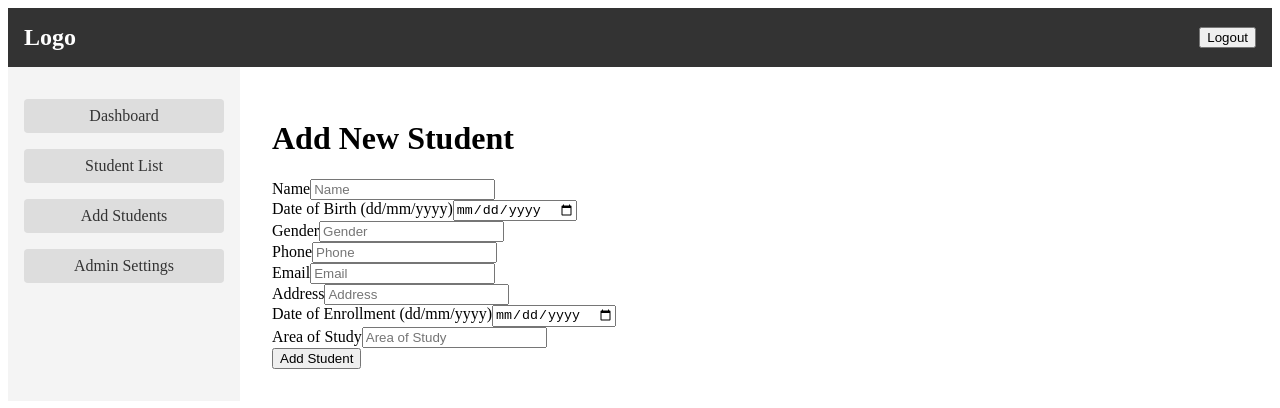
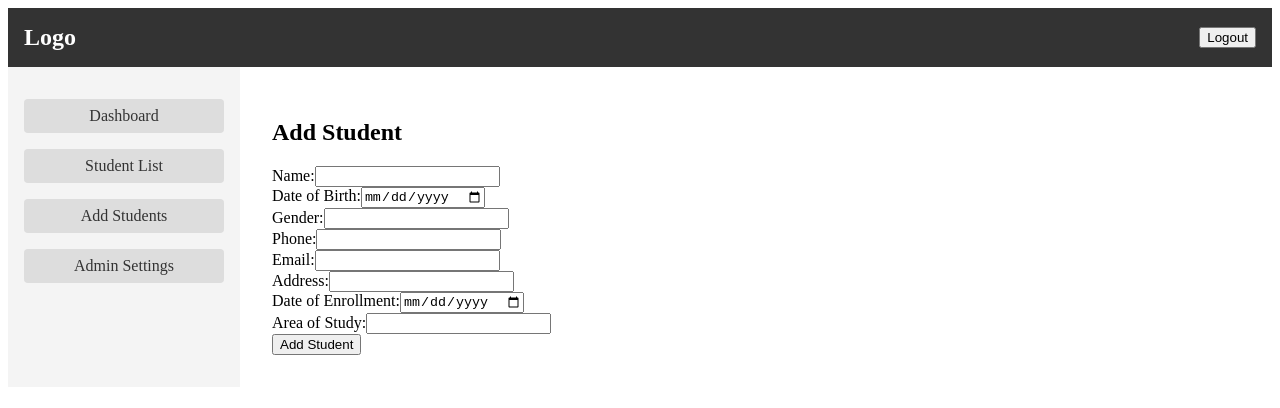
Before and after one commit to emanoj1/studentdb-client, a React (Create React App) app: page /add-student in a window 1280 px wide. Shown: the top 408 px of the page. Built offline with nearby package versions, Linux system fonts and the light colour scheme; sample sign-in values are in the browser's storage.

Commit message:
Update student fetching function
Include the auth-token in the header and remove the response variable

```diff
--- a/src/components/AddStudent.js
+++ b/src/components/AddStudent.js
@@ -1,6 +1,5 @@
 import React, { useState } from 'react';
 import axios from 'axios';
-import './Dashboard.css';
 
 function AddStudent() {
   const [formData, setFormData] = useState({
@@ -11,8 +10,9 @@ function AddStudent() {
     email: '',
     address: '',
     dateOfEnrollment: '',
-    areaOfStudy: ''
+    areaOfStudy: '',
   });
+  const [message, setMessage] = useState('');
 
   const handleChange = (e) => {
     setFormData({ ...formData, [e.target.name]: e.target.value });
@@ -21,58 +21,74 @@ function AddStudent() {
   const handleSubmit = async (e) => {
     e.preventDefault();
     try {
+      const token = localStorage.getItem('auth-token');
       const config = {
         headers: {
-          'Content-Type': 'application/json'
-        }
+          'Content-Type': 'application/json',
+          'auth-token': token,
+        },
       };
-      const body = JSON.stringify(formData);
-      await axios.post(`${process.env.REACT_APP_API_BASE_URL}/students`, body, config);
-      alert('Student added successfully!');
+      await axios.post(
+        `${process.env.REACT_APP_API_BASE_URL}/students/add-student`,
+        formData,
+        config
+      );
+      setMessage('Student added successfully!');
+      setFormData({
+        name: '',
+        dateOfBirth: '',
+        gender: '',
+        phone: '',
+        email: '',
+        address: '',
+        dateOfEnrollment: '',
+        areaOfStudy: '',
+      });
     } catch (err) {
       console.error('Failed to add student', err);
-      alert('Failed to add student');
+      setMessage('Failed to add student');
     }
   };
 
   return (
     <div>
-      <h1>Add New Student</h1>
+      <h2>Add Student</h2>
       <form onSubmit={handleSubmit}>
         <div>
-          <label>Name</label>
-          <input type="text" name="name" value={formData.name} onChange={handleChange} placeholder="Name" required />
+          <label>Name:</label>
+          <input type="text" name="name" value={formData.name} onChange={handleChange} required />
         </div>
         <div>
-          <label>Date of Birth (dd/mm/yyyy)</label>
+          <label>Date of Birth:</label>
           <input type="date" name="dateOfBirth" value={formData.dateOfBirth} onChange={handleChange} required />
         </div>
         <div>
-          <label>Gender</label>
-          <input type="text" name="gender" value={formData.gender} onChange={handleChange} placeholder="Gender" required />
+          <label>Gender:</label>
+          <input type="text" name="gender" value={formData.gender} onChange={handleChange} required />
         </div>
         <div>
-          <label>Phone</label>
-          <input type="text" name="phone" value={formData.phone} onChange={handleChange} placeholder="Phone" />
+          <label>Phone:</label>
+          <input type="text" name="phone" value={formData.phone} onChange={handleChange} />
         </div>
         <div>
-          <label>Email</label>
-          <input type="email" name="email" value={formData.email} onChange={handleChange} placeholder="Email" required />
+          <label>Email:</label>
+          <input type="email" name="email" value={formData.email} onChange={handleChange} required />
         </div>
         <div>
-          <label>Address</label>
-          <input type="text" name="address" value={formData.address} onChange={handleChange} placeholder="Address" required />
+          <label>Address:</label>
+          <input type="text" name="address" value={formData.address} onChange={handleChange} required />
         </div>
         <div>
-          <label>Date of Enrollment (dd/mm/yyyy)</label>
+          <label>Date of Enrollment:</label>
           <input type="date" name="dateOfEnrollment" value={formData.dateOfEnrollment} onChange={handleChange} required />
         </div>
         <div>
-          <label>Area of Study</label>
-          <input type="text" name="areaOfStudy" value={formData.areaOfStudy} onChange={handleChange} placeholder="Area of Study" required />
+          <label>Area of Study:</label>
+          <input type="text" name="areaOfStudy" value={formData.areaOfStudy} onChange={handleChange} required />
         </div>
         <button type="submit">Add Student</button>
       </form>
+      {message && <p>{message}</p>}
     </div>
   );
 }
```
